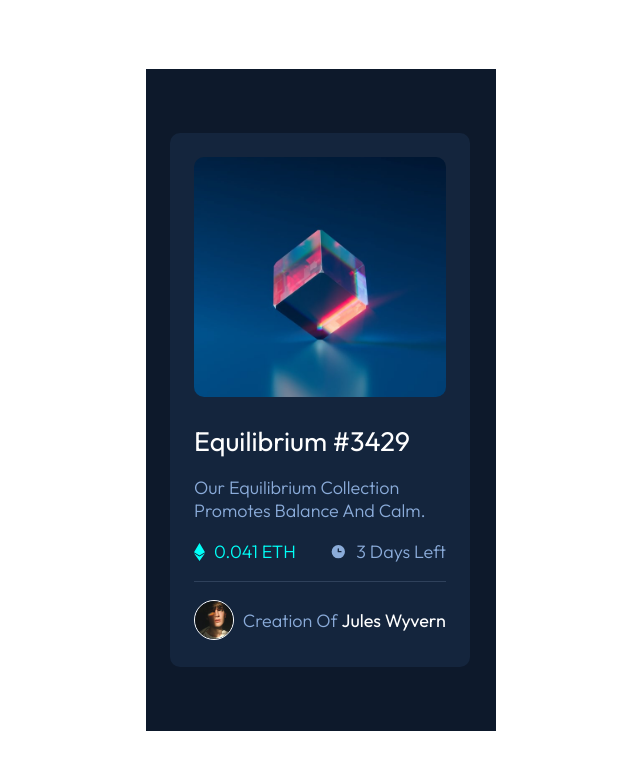
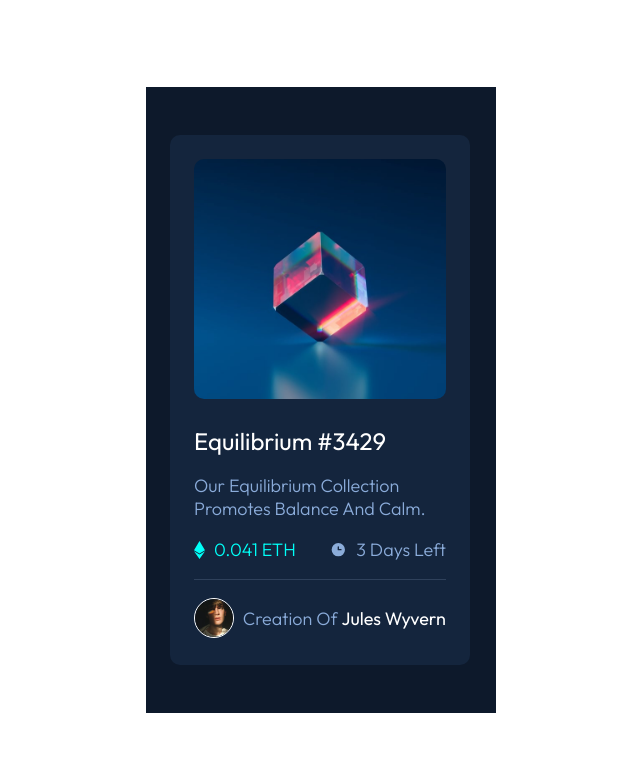
Before and after one commit to Ahmed-Elbald/NFT-card-component, a plain HTML site: page index.html in a window 1280 px wide. Shown: the whole page, without its empty margins (319-959 px from the left). Drawn offline with Linux system fonts and the light colour scheme.

Commit message:
modified css file

```diff
--- a/Styles/main.scss
+++ b/Styles/main.scss
@@ -20,7 +20,7 @@ body {
   @include position-centering;
   width: 350px;
   background-color: $main-bg;
-  padding: 4em 1.5em;
+  padding: 3em 1.5em;
   @include min-mq(1440px) {
     width: 1440px;
     @include flex-centering;
@@ -53,6 +53,9 @@ body {
       font-size: 18px;
       @include flex-column-gap(1em);
       padding: 1.5em 0;
+      h1 {
+        font-size: 1.5rem
+      }
       .details {
         @include flex-row-gap(null,space-between);
         .column {
--- a/index.html
+++ b/index.html
@@ -15,12 +15,12 @@
   <!-- Feel free to remove these styles or customise in your own stylesheet 👍 -->
 </head>
 <body>
-<div class="parent">
-  <div class="card">
+<div class="parent" role="banner">
+  <div class="card" role="main">
     <div class="img-cont">
     </div>
     <div class="details-cont">
-      <h2 class="white-text">Equilibrium #3429</h2>
+      <h1 class="white-text">Equilibrium #3429</h1>
       <p>
         Our Equilibrium collection promotes balance and calm.
       </p>
@@ -34,7 +34,7 @@
           3 days left
         </div>
       </div>
-      <div class="creator">
+      <div class="creator" role="contentinfo">
         <img src="images/image-avatar.png" alt="avatar">
         <p>
           Creation of <span class="white-text">Jules Wyvern</span>
```
Also changed, not shown: Styles/main.css, 1 other file.
